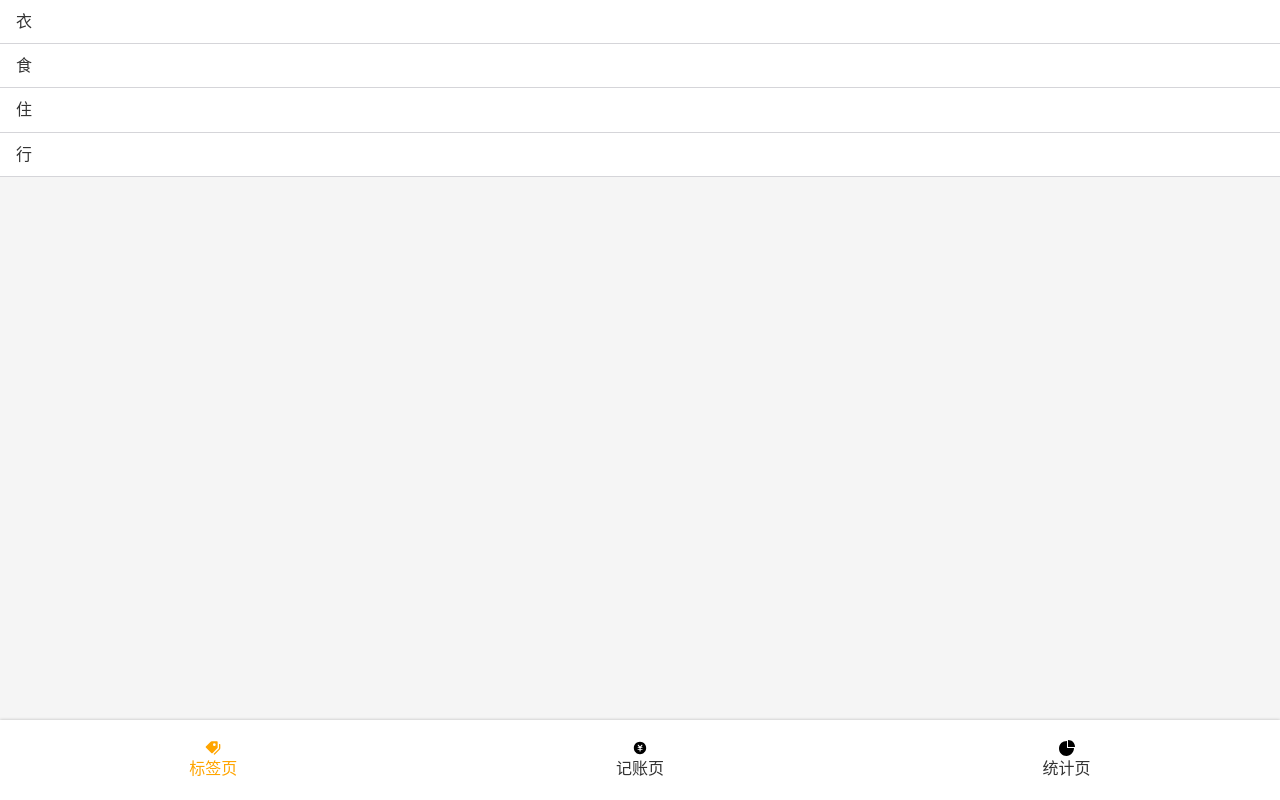
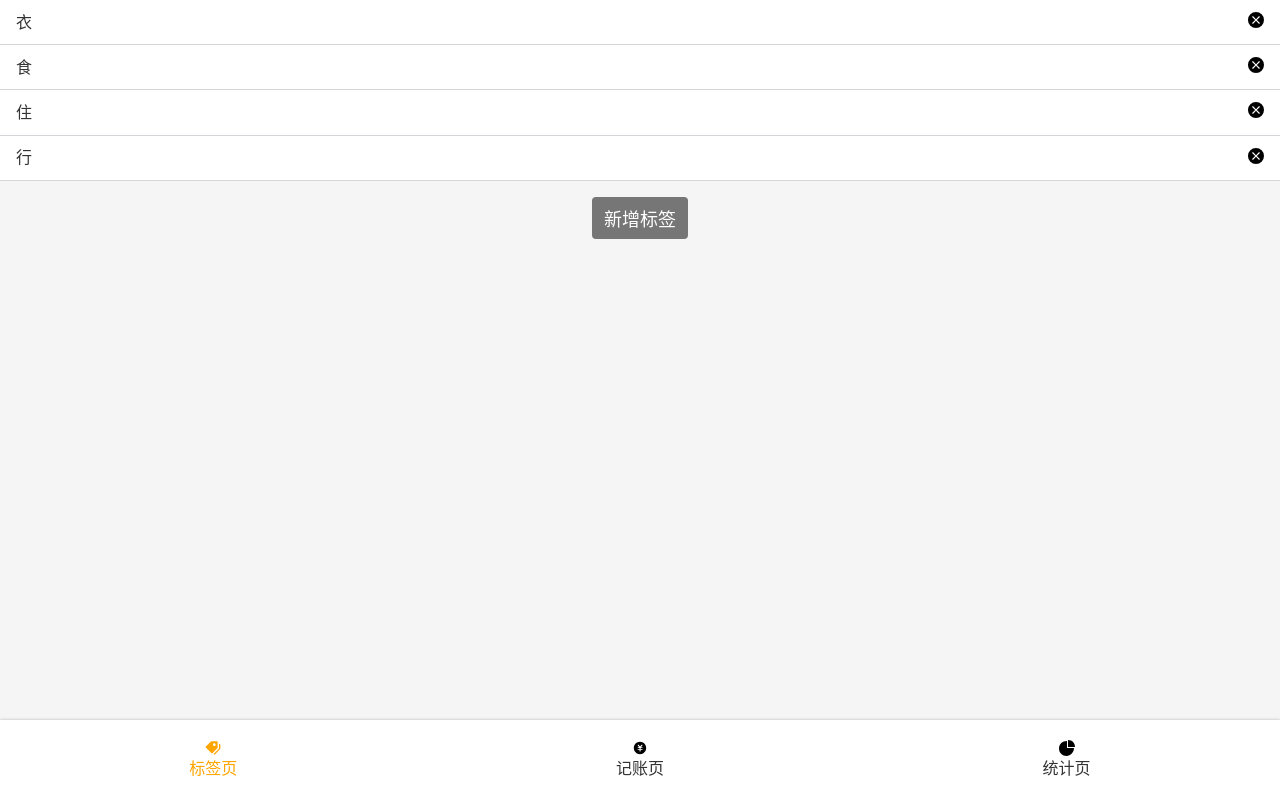
Before and after one commit to cazser/morney_react_1, a React app: page /#/tags in a window 1280 px wide. Built offline with nearby package versions, Linux system fonts and the light colour scheme.

Commit message:
tagList样式完成

```diff
--- a/src/views/Tags.tsx
+++ b/src/views/Tags.tsx
@@ -2,6 +2,7 @@ import React from "react";
 import { useTags } from "useTags";
 import Layout from "../components/Layout"
 import styled from 'styled-components';
+import Icon from "components/Icon";
 
 
 const TagList = styled.ol`
@@ -10,19 +11,55 @@ const TagList = styled.ol`
   > li{
     border-bottom: 1px solid #d5d5d9;
     padding: 12px 16px;
+    display: flex;
+    justify-content: space-between;
+    align-items: center;
   }
 `//
 
+const Button = styled.button`
+  font-size: 18px;
+  border: none; padding: 8px 12px;
+  background: #767676; border-radius: 4px;
+  color: white;
+`//
 
+const Center=styled.div`
+  display: flex;
+  justify-content: center;
+  align-items: center;
+  flex-direction: column;
+`//
 
+const Space = styled.div`
+height: 16px;
+`//
 const Tags = () => {
   const {tags, setTags} = useTags();
+  const deleteTag = (tag: string)=>{
+    setTags(tags.filter(t => t!==tag))
+  }
   return(
     <Layout>
       <TagList>
         {tags.map(tag=>
-          <li key={tag}>{tag}</li>)}
+          {
+          return(
+          <li key={tag}>
+            <span>{tag}</span>
+          <div onClick={()=>deleteTag(tag)}>
+          <Icon name="delete"/>
+          </div>
+          </li>
+          );
+        }
+          )}
       </TagList>
+      <Center>
+        <Space/>
+        <Button>新增标签</Button>
+        <Space/>
+      </Center>
     </Layout>
   )
 }
```
Also changed, not shown: src/icons/delete.svg (added).
